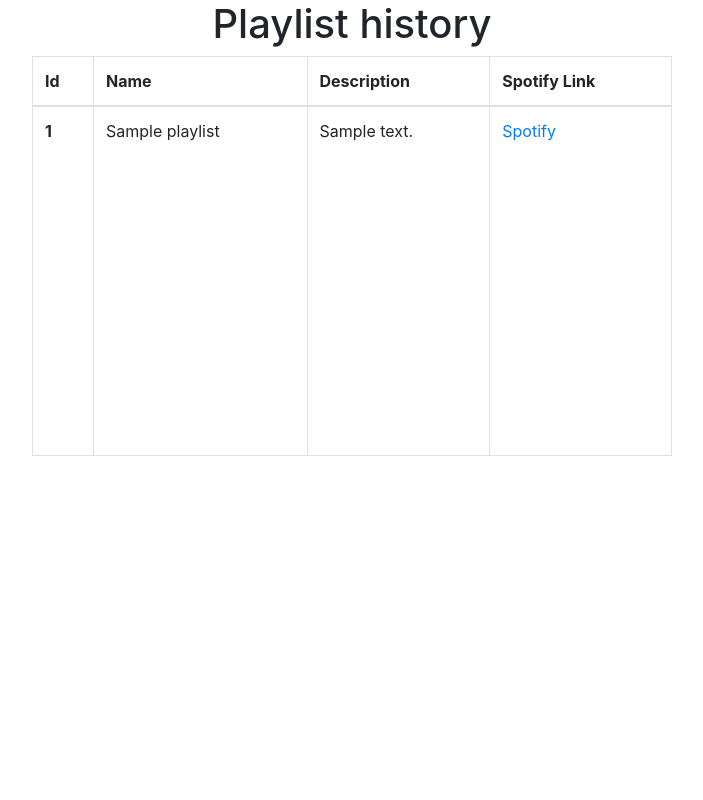
After one commit to McMastS/Spotify-to-Apple-Music, a Flask app: page /history in a window 1280 px wide. The commit adds this page. Shown: the whole page, without its empty margins (288-991 px from the left). Run offline with Flask 2, Linux system fonts and the light colour scheme; tables that the repository leaves empty hold one stand-in row (values such as "Sample post"); parts of the project's set-up code (start-up, migrations or seed data) failed here and were passed over; some libraries are stand-ins or nearby versions.

Commit message:
reorganized structure and added playlist history

```diff
--- a/app.py
+++ b/app.py
@@ -34,11 +34,10 @@ def index():
 
 @app.route('/login', methods=['POST'])
 def login():
-    if request.method == 'POST':
-        # Reload port every time user logs in to ensure API tokens remain valid
-        port.refresh_dev_tokens()
-        port.set_a_user_token(request.json['Music-User-Token'])
-        return redirect(url_for('playlist'))
+    # Reload port every time user logs in to ensure API tokens remain valid
+    port.refresh_dev_tokens()
+    port.set_a_user_token(request.json['Music-User-Token'])
+    return redirect(url_for('playlist'))
 
 @app.route('/playlist', methods=['GET', 'POST'])
 def playlist():
@@ -56,11 +55,17 @@ def playlist():
         except Exception as e:
             print(e, file=sys.stderr)
             return 'Something went wrong'
+        return redirect(url_for('history'))
 
     if port.am.user_access_token:
         return render_template('playlist.html')
     else:
         return redirect(url_for('index'))
 
+@app.route('/history', methods=['GET'])
+def history():
+    history = Playlist.query.order_by(Playlist.date_added).all()
+    return render_template('history.html',history=history)
+
 if __name__ == "__main__":
     app.run(debug=True)
--- a/static/css/main.css
+++ b/static/css/main.css
@@ -10,7 +10,7 @@ label {
     height: 100%;
     display: flex;
     align-items: center;
-    justify-content: center;
+    flex-direction: column;
 }
 
 .welcome {
@@ -22,3 +22,8 @@ label {
     width: 500px;
     height: 500px;
 }
+
+.playlist-table {
+    width: 50%;
+    height: 50%;
+}
--- a/templates/base.html
+++ b/templates/base.html
@@ -1,6 +1,7 @@
 <!DOCTYPE html>
 <html lang="en">
 <head>
+    <title>Spotify to Apple Music</title>
     <meta charset="UTF-8">
     <meta name="viewport" content="width=device-width, initial-scale=1.0, shrink-to-fit=no">
     <meta http-equiv="X-UA-Compatible" content="ie=edge">
--- /dev/null
+++ b/templates/history.html
@@ -0,0 +1,34 @@
+{% extends 'base.html' %}
+{% block head %}
+{% endblock %}
+
+{% block body %}
+<div class="content">
+    <h1>Playlist history</h1>
+    {% if history|length < 1%}
+    <h4>There are no playlists. Create one <a href="{{ url_for('playlist') }}">here</a>.</h4>
+    {% else %}
+    <table class="table table-bordered playlist-table">
+        <thead>
+            <tr>
+                <th scope="col">Id</th>
+                <th scope="col">Name</th>
+                <th scope="col">Description</th>
+                <th scope="col">Spotify Link</th>
+            </tr>
+        </thead>
+        <tbody>
+            {% for playlist in history %}
+            <tr>
+                <th scope="row">{{ playlist.id }}</th>
+                <td>{{ playlist.name }}</td>
+                <td>{{ playlist.description }}</td>
+                <td><a href="{{ playlist.spotify_link }}">Spotify</a></td>
+            </tr>
+            {% endfor %}
+        </tbody>
+    </table>
+    {% endif %}
+</div>
+
+{% endblock %}
--- a/templates/index.html
+++ b/templates/index.html
@@ -1,6 +1,5 @@
 {% extends 'base.html' %}
 {% block head %}
-<title>Spotify to Apple Music</title>
 <script>let aDevToken = '{{ a_dev_token }}'; </script>
 <script src="{{ url_for('static', filename='javascript/script.js') }}"></script>
 <script src="https://js-cdn.music.apple.com/musickit/v1/musickit.js"></script>
--- a/templates/playlist.html
+++ b/templates/playlist.html
@@ -1,6 +1,5 @@
 {% extends 'base.html' %}
 {% block head %}
-<title>Spotify to Apple Music</title>
 {% endblock %}
 
 {% block body %}
```
Also changed, not shown: __init__.py (deleted), 2 other files.
